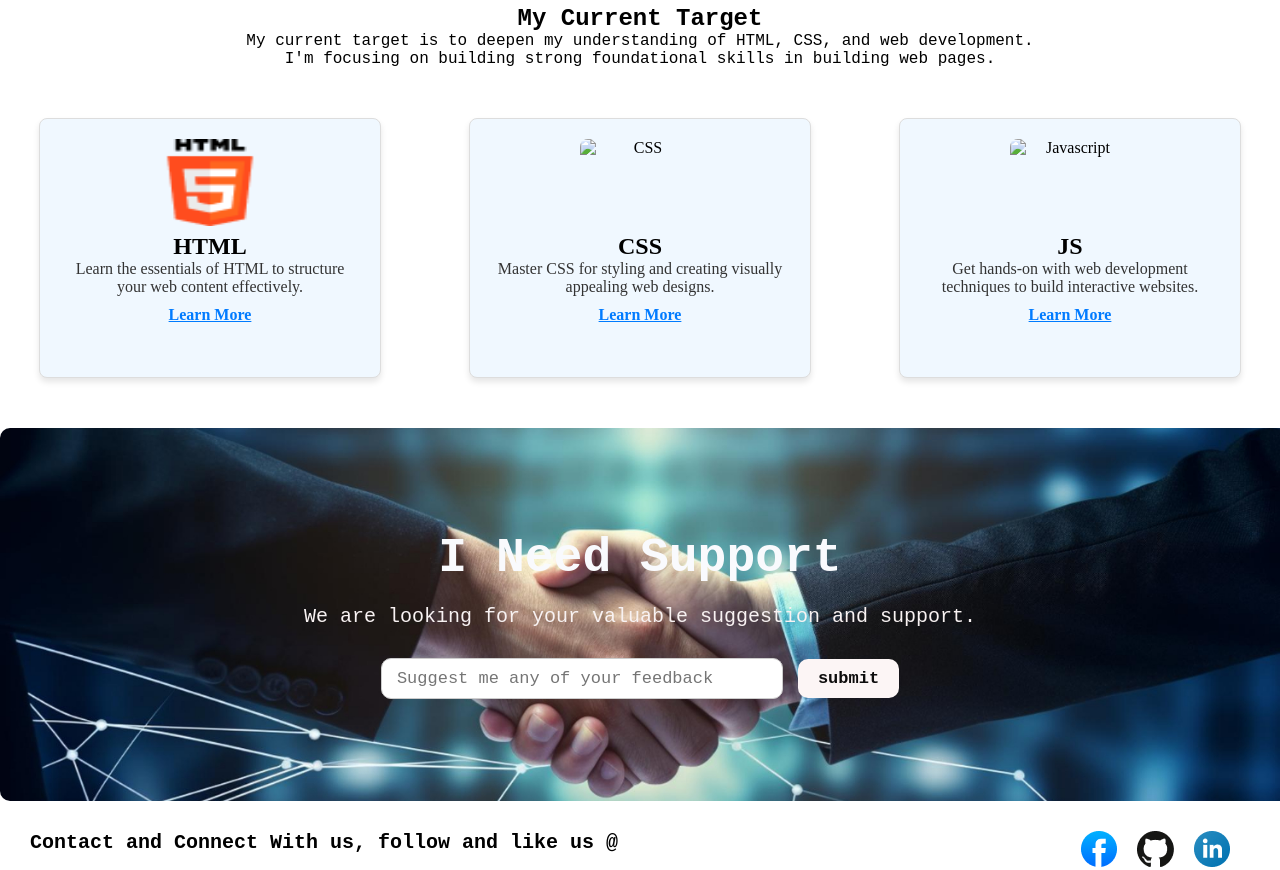
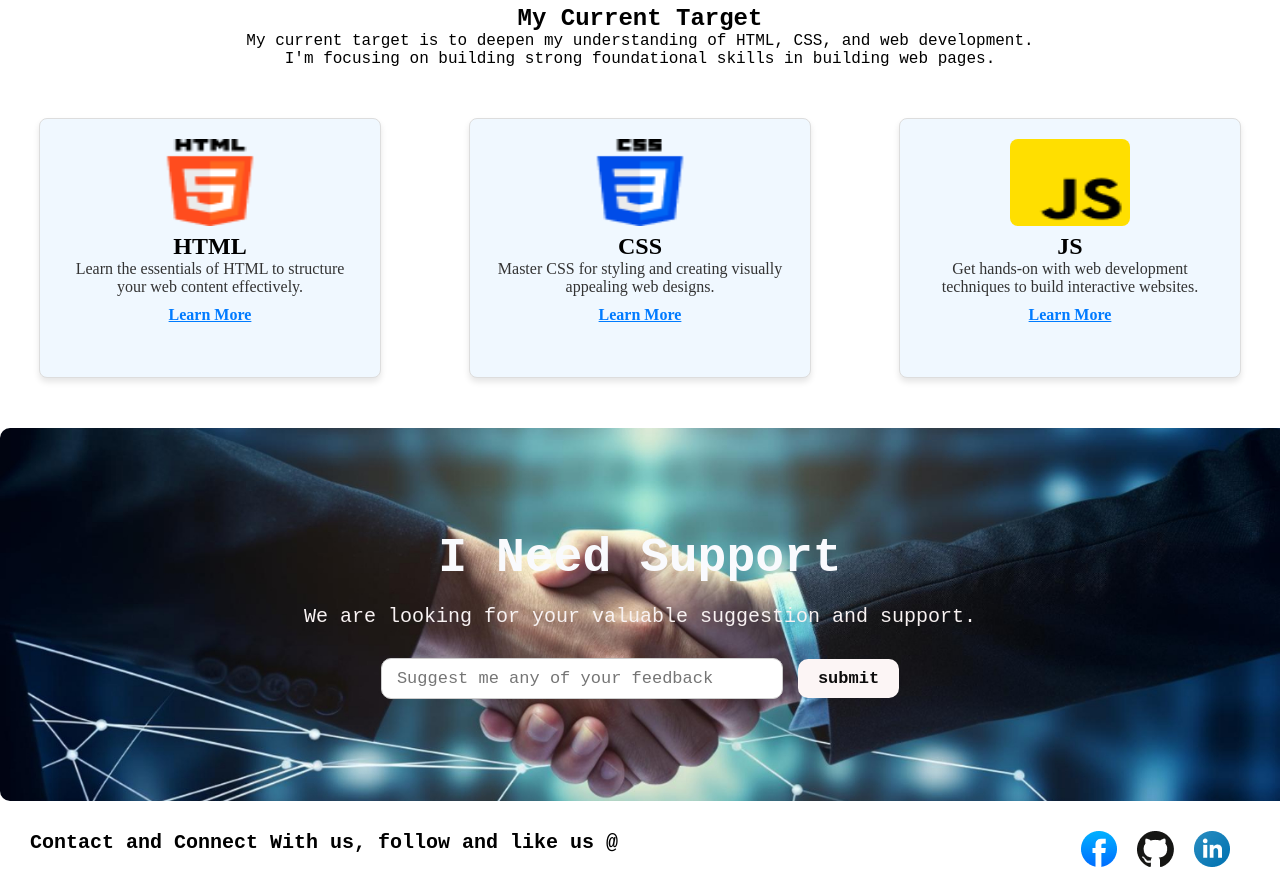
Before and after one commit to Marufa-Zannatara/B10A1, a plain HTML site: page index.html in a window 1280 px wide. Shown: the part 3300-4170 px from the top of the page. Drawn offline with Linux system fonts and the light colour scheme; the site is published under a folder, as on GitHub Pages, so addresses that start at the root find nothing; a web font is replaced by a local one.

Commit message:
privious style

```diff
--- a/index.html
+++ b/index.html
@@ -122,7 +122,7 @@
 
 
         <div class="myCurrentTargetCard">
-            <img src="/images/css.png" alt="CSS">
+            <img src="images/css.png" alt="CSS">
             <h1>CSS</h1>
             <p>Master CSS for styling and creating visually appealing web designs.</p>
             <a href="#">Learn More</a>
@@ -130,7 +130,7 @@
 
 
         <div class="myCurrentTargetCard">
-            <img src="/images/js.png" alt="Javascript">
+            <img src="images/js.png" alt="Javascript">
             <h1>JS</h1>
             <p>Get hands-on with web development techniques to build interactive websites.</p>
             <a href="#">Learn More</a>
```
